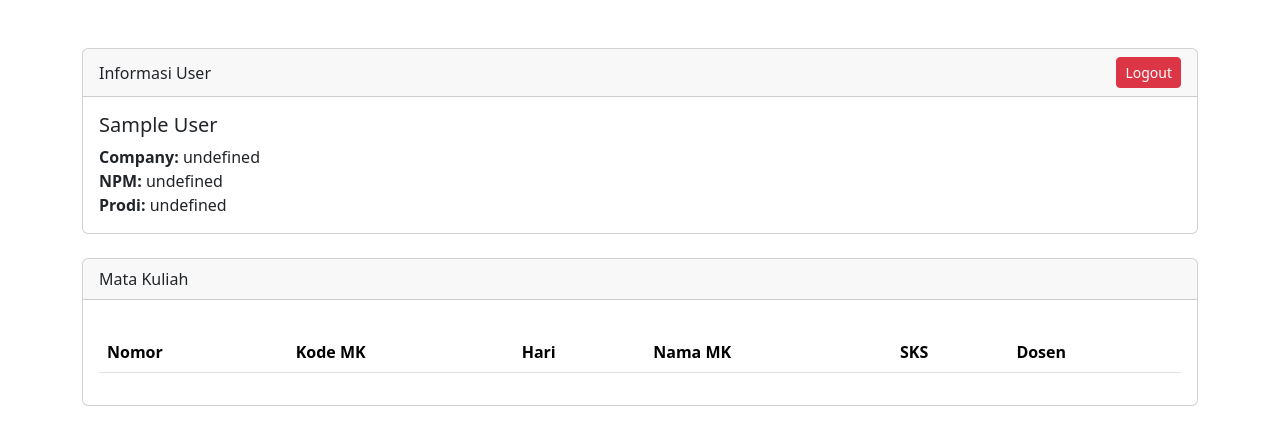
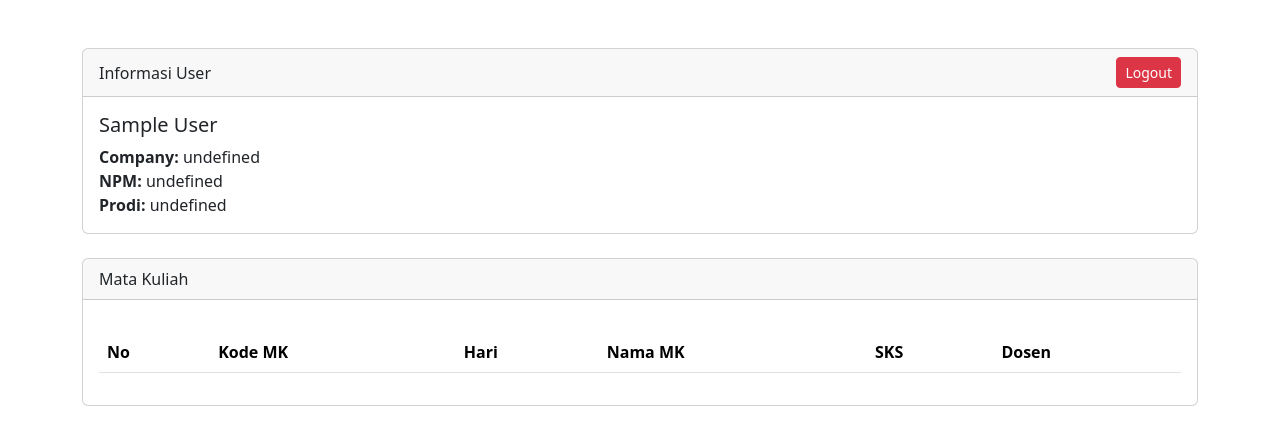
Before and after one commit to ardianprdp/jakstik, a plain HTML site: page page/jadwal.html in a window 1280 px wide. Drawn offline with nearby package versions, Linux system fonts and the light colour scheme; no server answers; sample sign-in values are in the browser's storage.

Commit message:
fix nomor

```diff
--- a/page/jadwal.html
+++ b/page/jadwal.html
@@ -41,7 +41,7 @@
                     <table class="table table-striped">
                         <thead>
                             <tr>
-                                <th>Nomor</th>
+                                <th>No</th>
                                 <th>Kode MK</th>
                                 <th>Hari</th>
                                 <th>Nama MK</th>
```
Also changed, not shown: page/kelas.html (+1 -1 lines).
